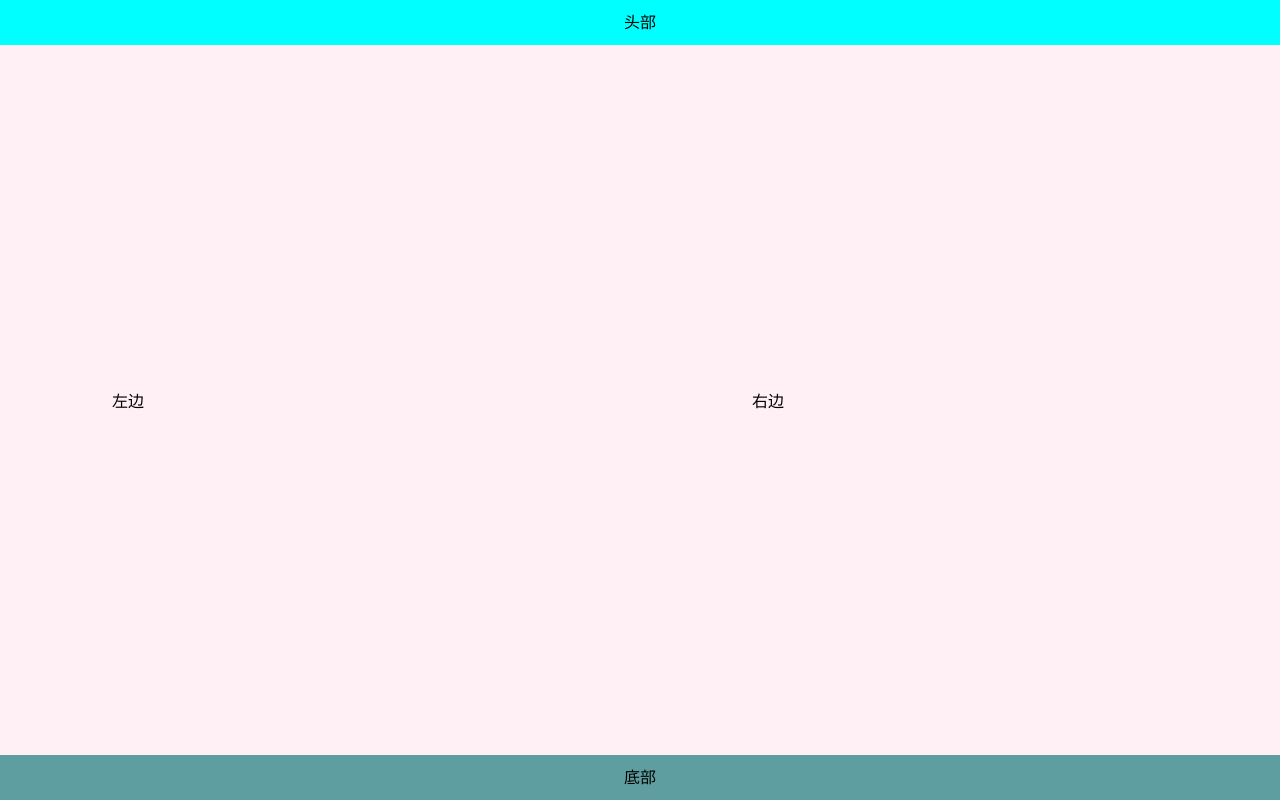
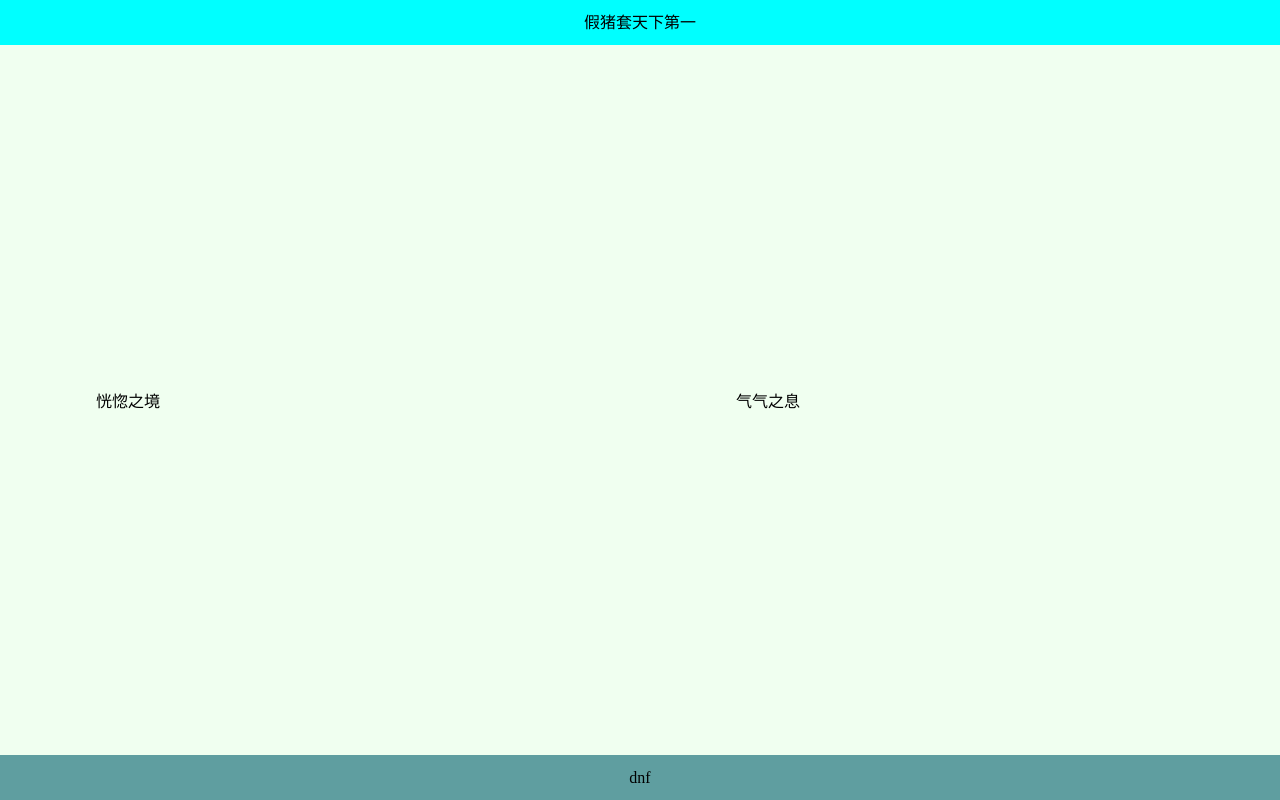
Before and after one commit to KecanNi/one, a plain HTML site: page src/index.html in a window 1280 px wide. Drawn offline with Linux system fonts and the light colour scheme.

Commit message:
头部完成

```diff
--- a/src/index.html
+++ b/src/index.html
@@ -9,12 +9,12 @@
 </head>
 <body>
     <div class="container">
-        <header class="header"> 头部</header>
+        <header class="header"> 假猪套天下第一</header>
         <div class="content">
-            <div class="left">左边</div>
-            <div class="right">右边</div>
+            <div class="left">恍惚之境</div>
+            <div class="right">气气之息</div>
         </div>
-        <footer class="footer">底部</footer>
+        <footer class="footer">dnf</footer>
     </div>
 </body>
 </html>
--- a/src/style/style.scss
+++ b/src/style/style.scss
@@ -15,7 +15,7 @@ body {
 .container {
     width: 100%;
     height: 100%;
-    background: lavenderblush;
+    background: honeydew;
     display: flex;
     flex-direction: column;
 }
```
Also changed, not shown: src/style/style.css, src/style/style.min.css.
